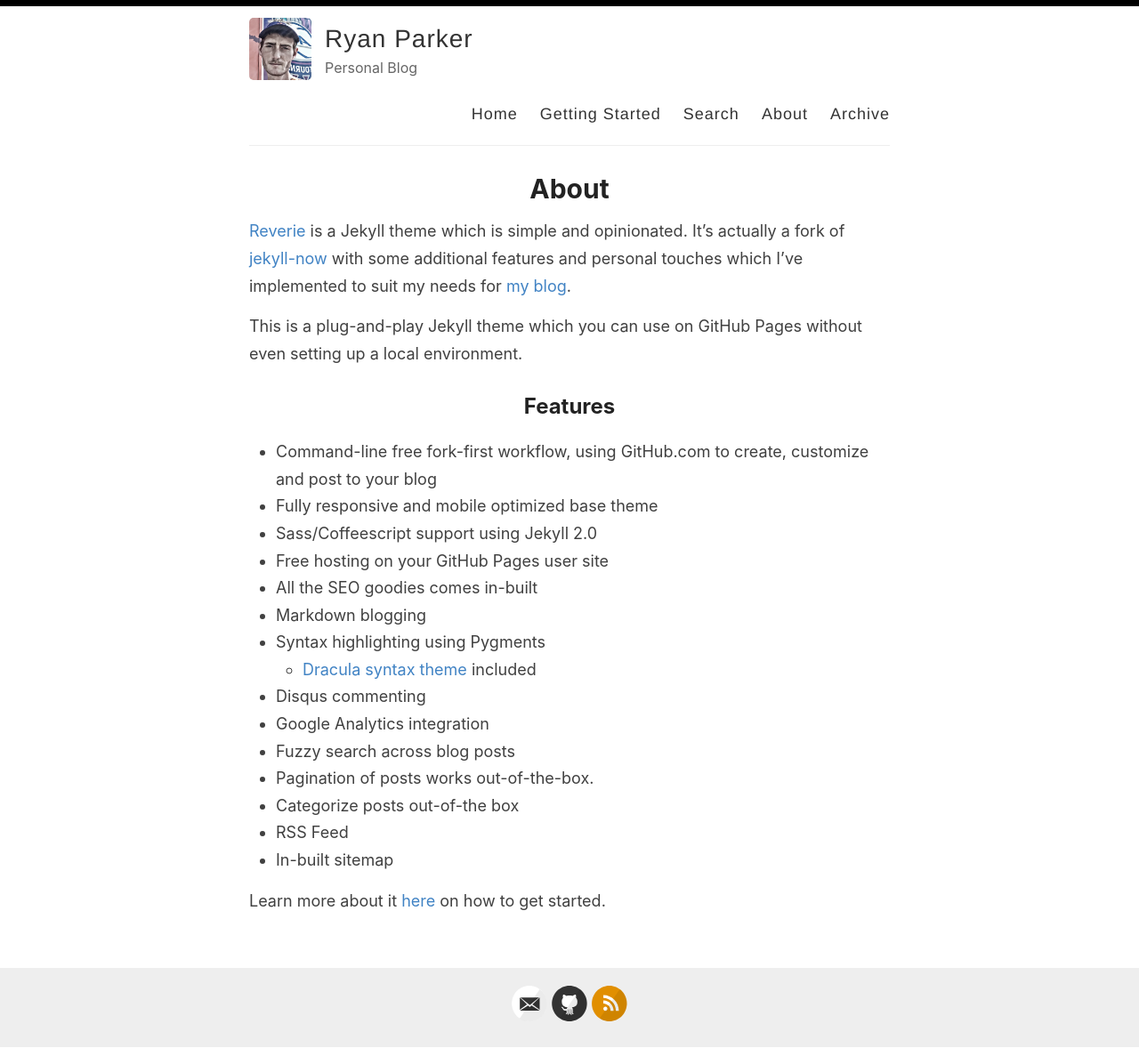
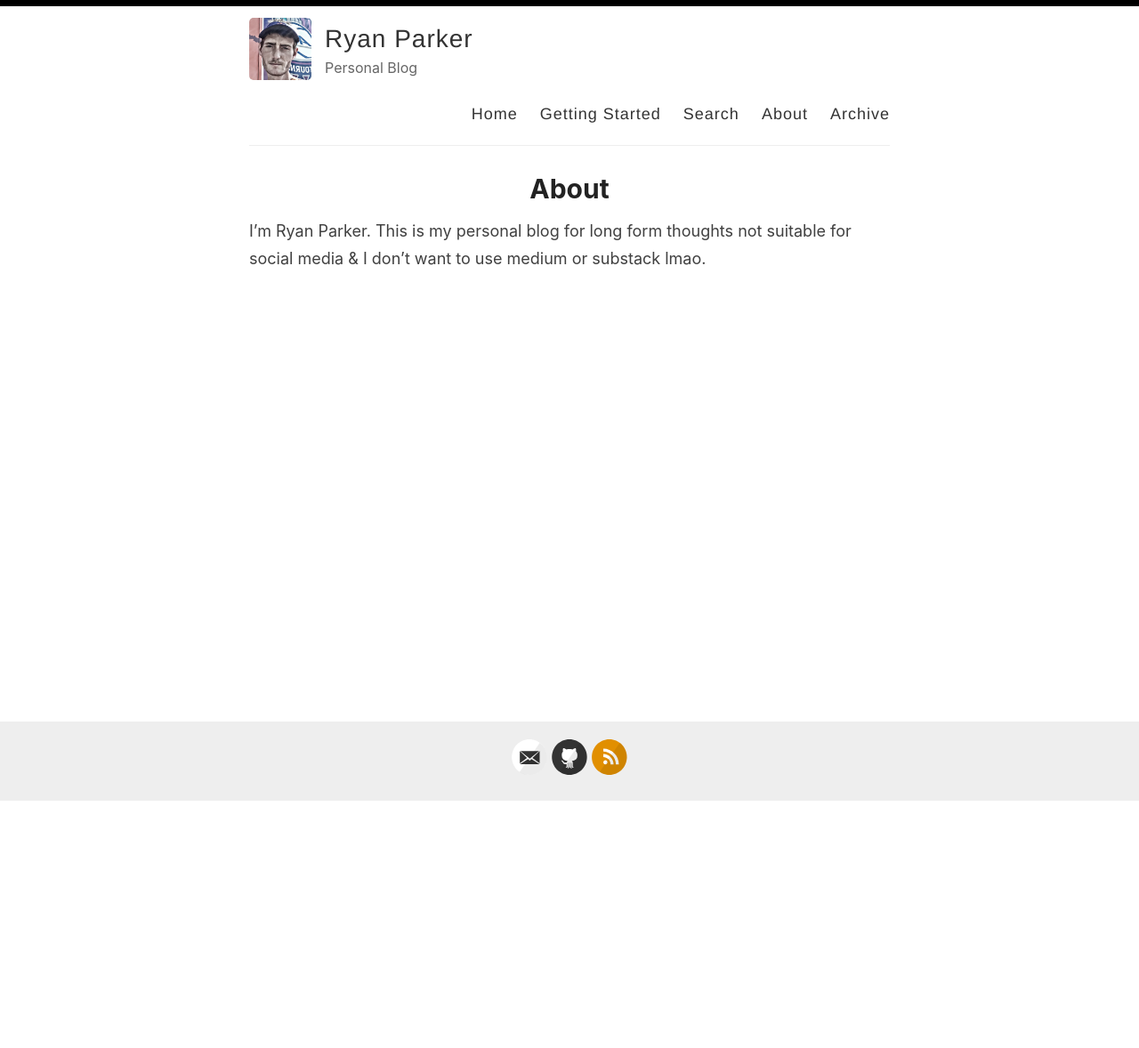
Before and after one commit to ryanparkr/ryanparkr.github.io, a Jekyll site: the page built from _pages/about.md, in a window 1280 px wide. Shown: the whole page at 89% size. Built offline with Jekyll 4.4.1, drawn with Linux system fonts in a browser that asks for light colours; after the commit the page ends 901 px from its top, so only the background shows below that.

Commit message:
Update about.md

```diff
--- a/_pages/about.md
+++ b/_pages/about.md
@@ -4,26 +4,4 @@ title: About
 permalink: /about/
 ---
 
-[Reverie](https://github.com/amitmerchant1990/reverie) is a Jekyll theme which is simple and opinionated. It's actually a fork of [jekyll-now](https://github.com/barryclark/jekyll-now) with some additional features and personal touches which I've implemented to suit my needs for [my blog](https://www.amitmerchant.com).
-
-This is a plug-and-play Jekyll theme which you can use on GitHub Pages without even setting up a local environment.
-
-## Features
-
-- Command-line free fork-first workflow, using GitHub.com to create, customize and post to your blog
-- Fully responsive and mobile optimized base theme
-- Sass/Coffeescript support using Jekyll 2.0
-- Free hosting on your GitHub Pages user site
-- All the SEO goodies comes in-built
-- Markdown blogging
-- Syntax highlighting using Pygments
-    - [Dracula syntax theme](https://draculatheme.com/) included
-- Disqus commenting
-- Google Analytics integration
-- Fuzzy search across blog posts
-- Pagination of posts works out-of-the-box.
-- Categorize posts out-of-the box
-- RSS Feed
-- In-built sitemap
-
-Learn more about it [here](https://github.com/amitmerchant1990/reverie) on how to get started.
+I'm Ryan Parker. This is my personal blog for long form thoughts not suitable for social media & I don't want to use medium or substack lmao.
```
